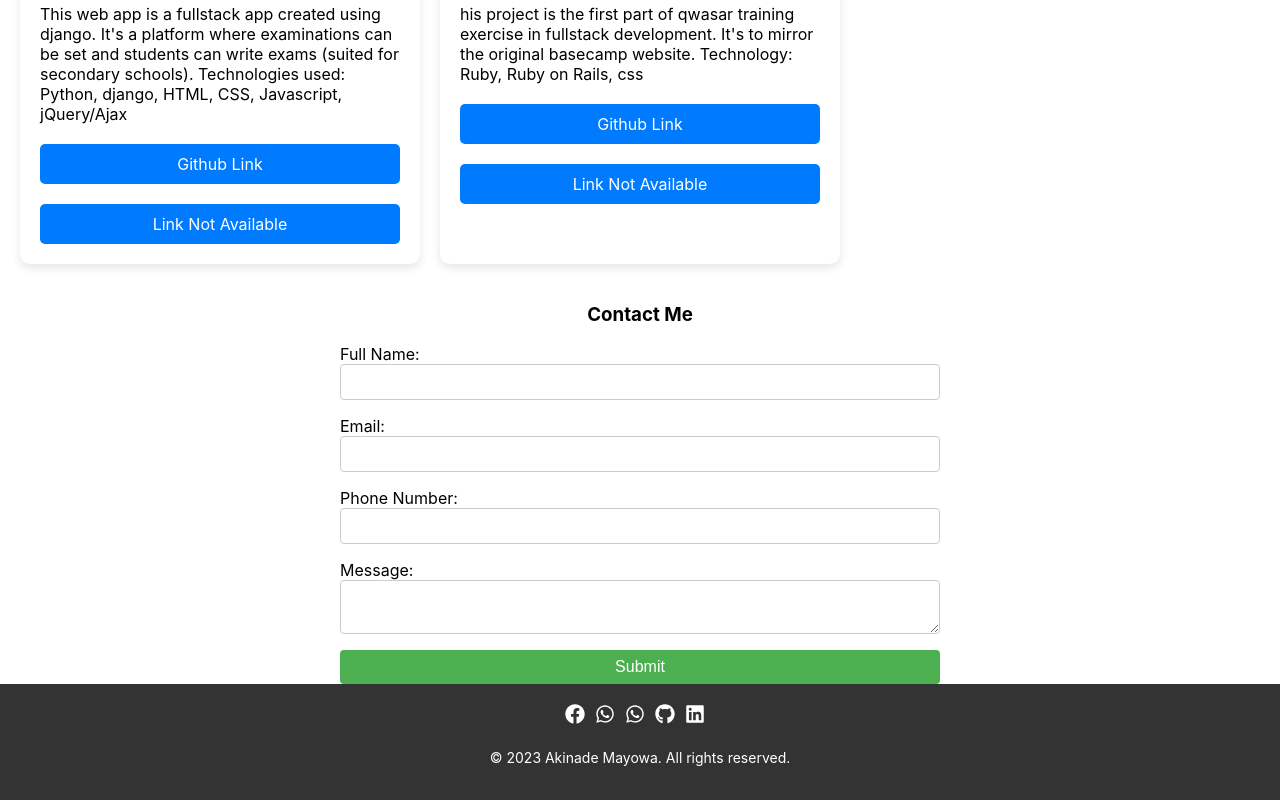
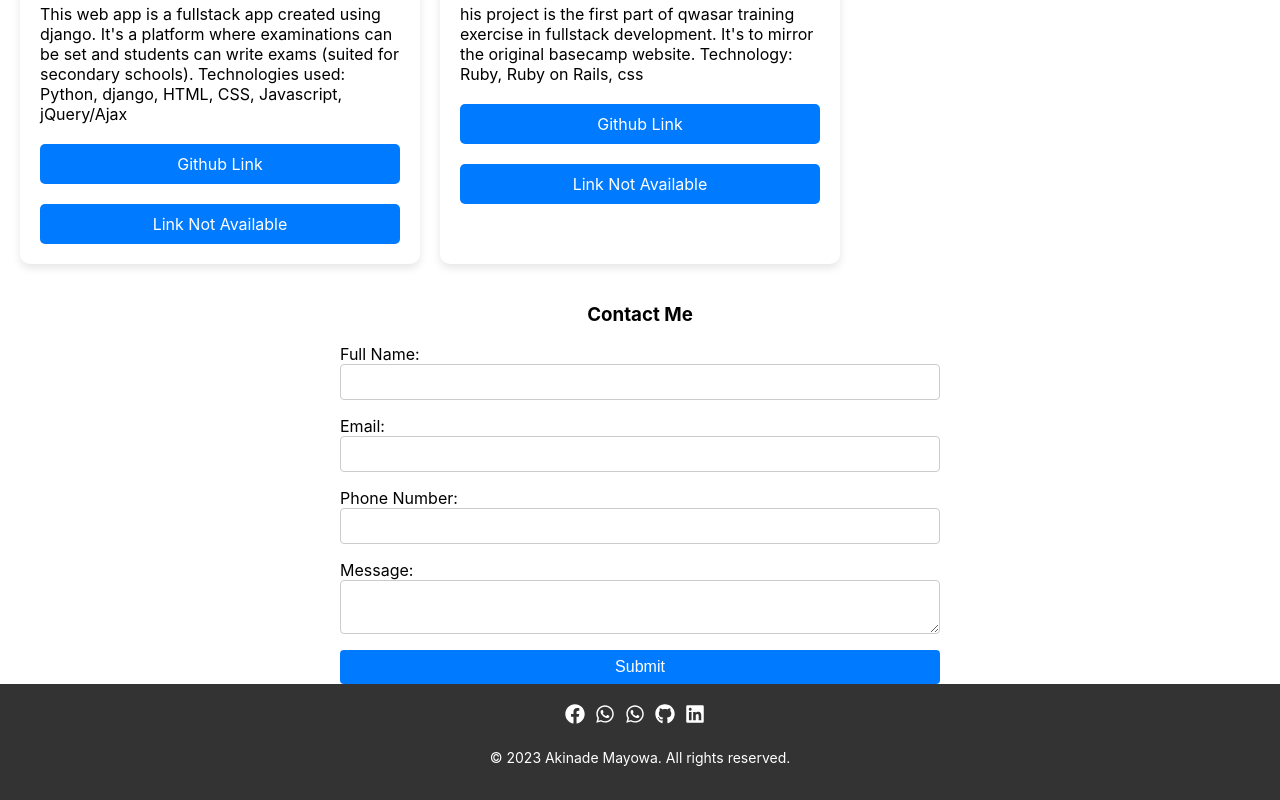
Before and after one commit to MayowaFunmi/simple_reactjs-portfolio, a React (Create React App) app: page / in a window 1280 px wide. Shown: the part 1457-2257 px from the top of the page. Built offline with nearby package versions, Linux system fonts and the light colour scheme.

Commit message:
completed simple portfolio

```diff
--- a/src/components/Contact.css
+++ b/src/components/Contact.css
@@ -20,7 +20,7 @@ textarea {
 }
 
 button[type="submit"] {
-    background-color: #4caf50;
+    background-color: #007bff;
     color: #fff;
     padding: 8px 16px;
     border: none;
@@ -31,5 +31,5 @@ button[type="submit"] {
 }
 
 button[type="submit"]:hover {
-    background-color: #3e8e41;
+    background-color: #0062cc;
 }
```
